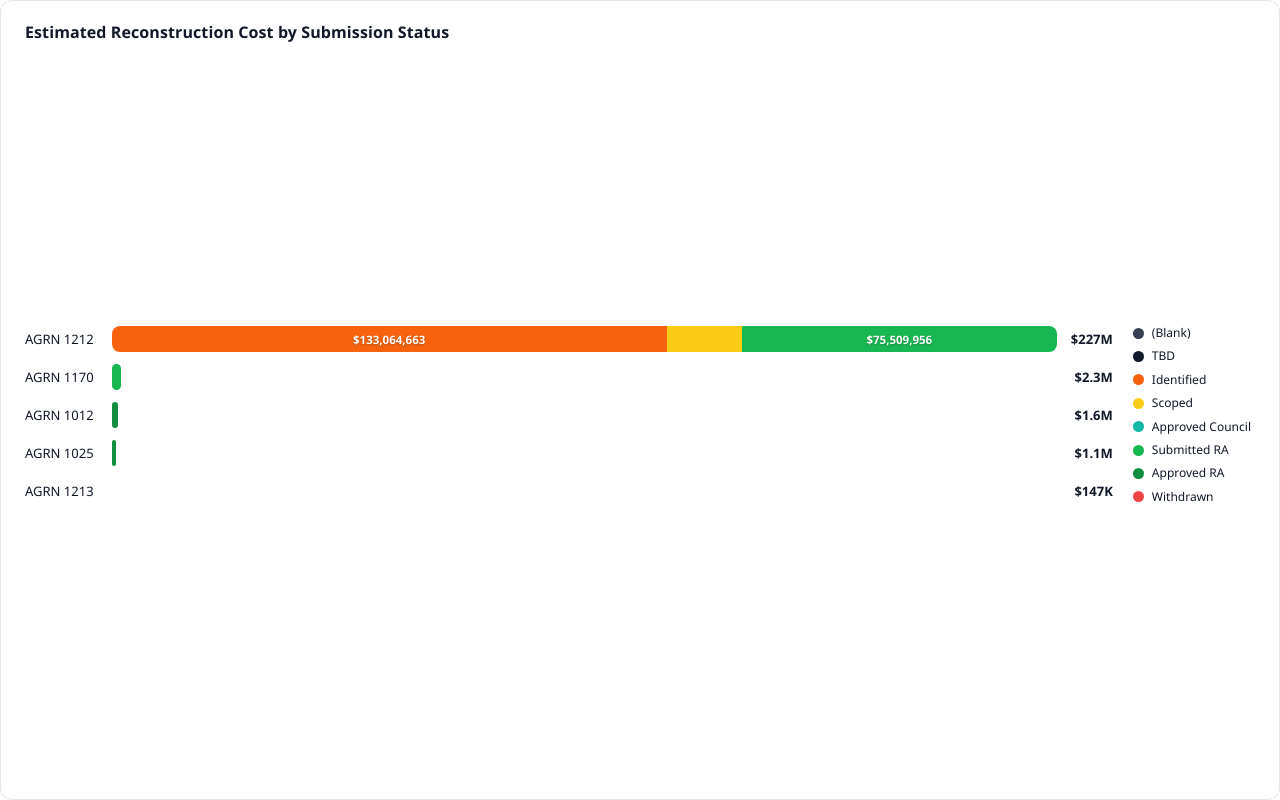
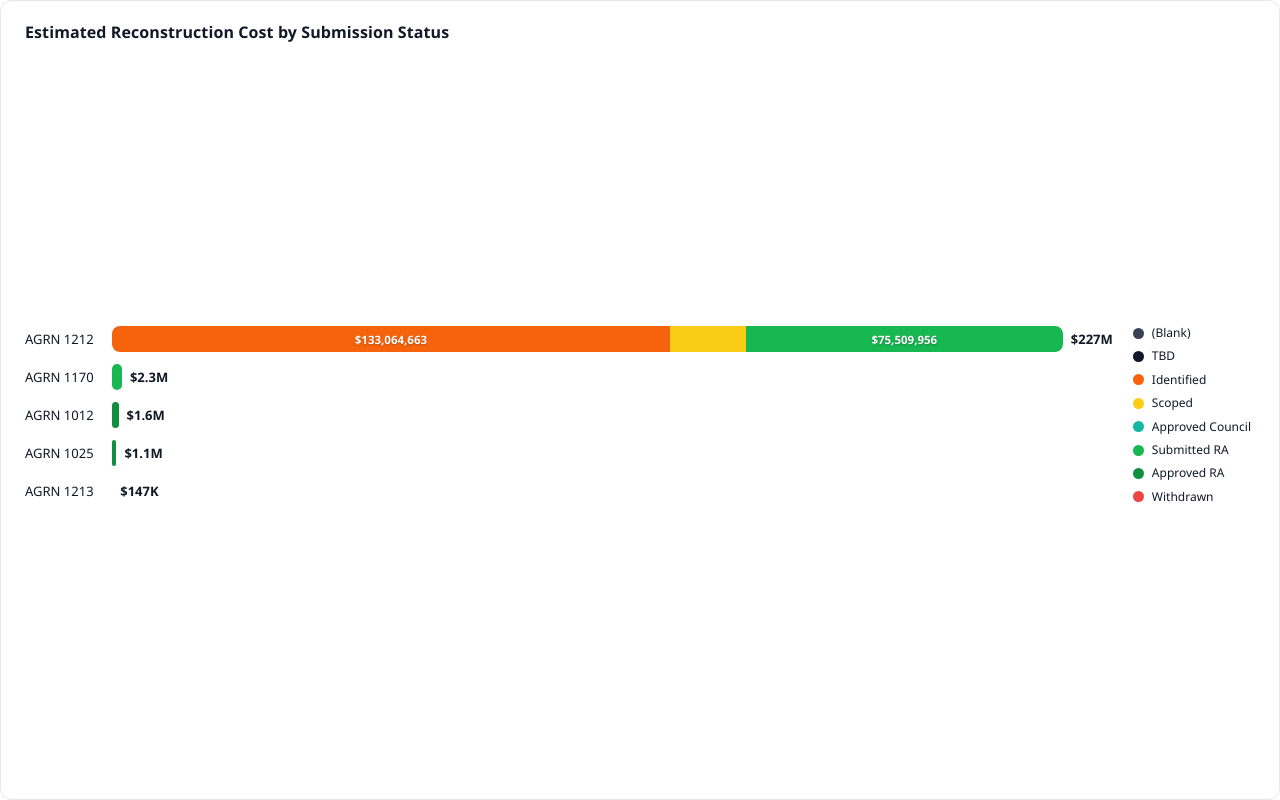
Before and after one commit to TresCivil/drfa-stackedbarStd, a plain HTML site: page index.html in a window 1280 px wide. Drawn offline with Linux system fonts and the light colour scheme.

Commit message:
Add files via upload

```diff
--- a/index.html
+++ b/index.html
@@ -4,7 +4,7 @@
 <meta charset="UTF-8">
 <meta name="viewport" content="width=device-width, initial-scale=1.0">
 <title>Stacked Bar Chart Template</title>
-<!-- TEMPLATE_VERSION 7 (2026-07-04) -->
+<!-- TEMPLATE_VERSION 8 (2026-07-04) -->
 <style>
   :root {
     --card-bg: #ffffff;          /* Menu/background */
@@ -97,12 +97,14 @@
     min-width: 0;
     display: flex;
     flex-direction: column;
-    justify-content: center;
+    justify-content: flex-start;   /* centre via auto margins below — safe with overflow */
     gap: 12px;
     overflow-y: auto;
     scrollbar-width: none;
     -ms-overflow-style: none;
   }
+  .rows > .bar-row:first-child { margin-top: auto; }
+  .rows > .bar-row:last-child { margin-bottom: auto; }
   .rows::-webkit-scrollbar { display: none; }
 
   .bar-row {
@@ -154,6 +156,14 @@
     color: var(--value-color);
     text-align: right;
     white-space: nowrap;
+  }
+  /* value hugging the bar end (stacked mode) */
+  .bar-track .row-value {
+    min-width: 0;
+    margin-left: 8px;
+    display: flex;
+    align-items: center;
+    text-align: left;
   }
 
   .seg {
@@ -268,7 +278,7 @@
 <script>
 (function () {
   "use strict";
-  console.log("DRFA bar chart TEMPLATE_VERSION 7");
+  console.log("DRFA bar chart TEMPLATE_VERSION 8");
 
   /* ============================================================
      CONFIG — defaults; every option can be overridden per chart
@@ -616,7 +626,11 @@
         rv.className = "row-value";
         rv.textContent = state.rowDisplay[rowName] != null
           ? state.rowDisplay[rowName] : fmtCompact(total);
-        rowDiv.appendChild(rv);
+        if (mode === "progress") {
+          rowDiv.appendChild(rv);        // aligned column at row end
+        } else {
+          track.appendChild(rv);         // hugs the bar end, Power BI style
+        }
       }
 
       rowsEl.appendChild(rowDiv);
```
